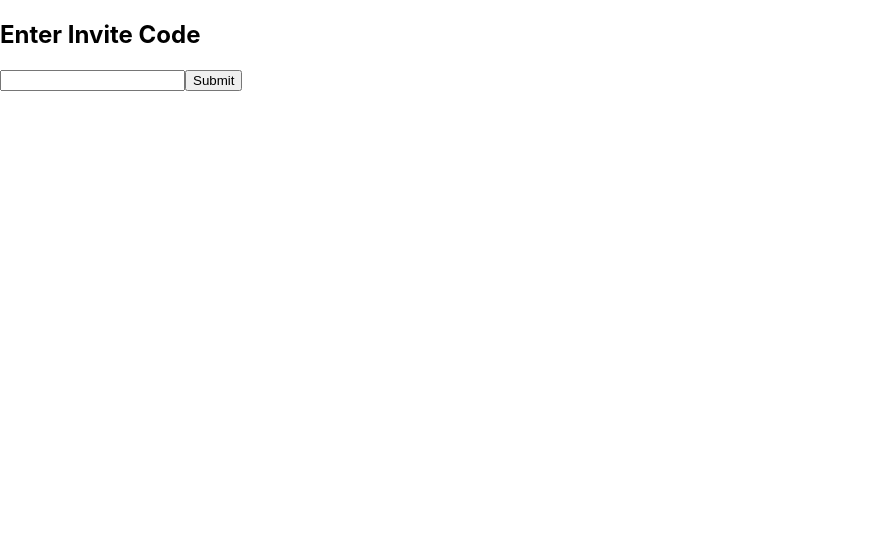
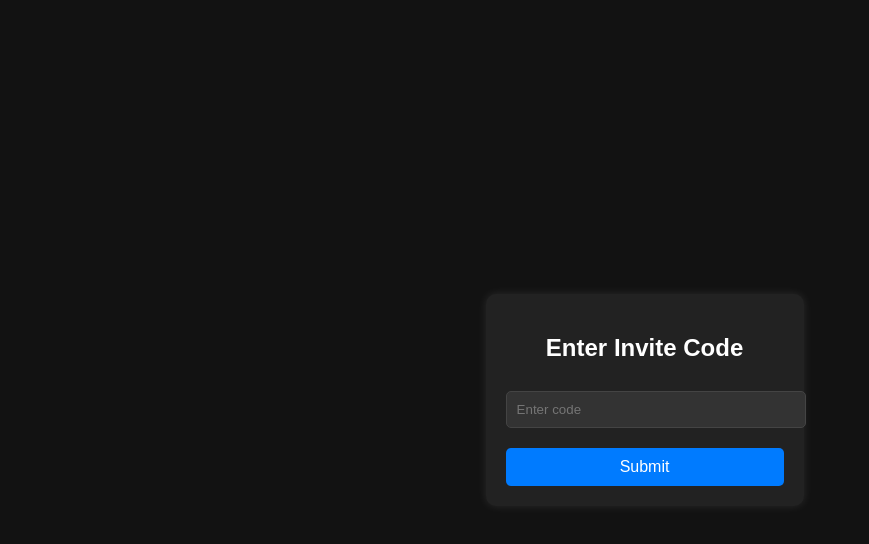
Before and after one commit to Chadgamer2023/Tests, a React (Create React App) app in the folder frontend/: page / in a window 1280 px wide. Shown: the top 544 px of the page, without its empty margins (0-869 px from the left). Built offline with nearby package versions, Linux system fonts and the light colour scheme.

Commit message:
Add files via upload

```diff
--- a/frontend/src/App.js
+++ b/frontend/src/App.js
@@ -1,17 +1,20 @@
 import { useState } from "react";
 import axios from "axios";
+import "./index.css"; // Import our plain CSS
 
 function App() {
   const [code, setCode] = useState("");
   const [validCode, setValidCode] = useState(false);
   const [storage, setStorage] = useState(null);
   const [file, setFile] = useState(null);
+  const [files, setFiles] = useState([]);
 
   const checkCode = async () => {
     try {
       const response = await axios.get(`https://your-backend-url.com/storage/${code}`);
       setStorage(response.data);
       setValidCode(true);
+      fetchFiles();
     } catch {
       alert("Invalid code!");
     }
@@ -22,26 +25,51 @@ function App() {
     const fileSize = file.size;
     if (storage.used + fileSize > storage.storageLimit) return alert("Storage limit exceeded!");
 
+    // Simulate an upload request
     await axios.post("https://your-backend-url.com/upload", { code, fileSize });
     alert("File uploaded!");
     setStorage({ ...storage, used: storage.used + fileSize });
+    fetchFiles();
+  };
+
+  const fetchFiles = async () => {
+    // Simulating fetching files (replace with actual API call)
+    setFiles([
+      { name: "example.png", size: "2MB" },
+      { name: "document.pdf", size: "1MB" },
+    ]);
   };
 
   return (
-    <div className="flex items-center justify-center min-h-screen bg-gray-900 text-white">
+    <div className="container">
       {!validCode ? (
-        <div className="p-6 bg-gray-800 rounded-xl shadow-lg">
-          <h2 className="text-lg mb-4">Enter Invite Code</h2>
-          <input className="p-2 border rounded text-black" onChange={(e) => setCode(e.target.value)} />
-          <button className="mt-4 bg-blue-500 px-4 py-2 rounded" onClick={checkCode}>Submit</button>
-        </div>
+        <>
+          <h2>Enter Invite Code</h2>
+          <input type="text" placeholder="Enter code" onChange={(e) => setCode(e.target.value)} />
+          <button onClick={checkCode}>Submit</button>
+        </>
       ) : (
-        <div className="p-6 bg-gray-800 rounded-xl shadow-lg">
-          <h2 className="text-lg">Welcome! {code}</h2>
+        <>
+          <h2>Welcome!</h2>
           <p>Storage Used: {Math.round(storage.used / 1024 / 1024)} MB / {Math.round(storage.storageLimit / 1024 / 1024)} MB</p>
-          <input type="file" className="mt-4" onChange={(e) => setFile(e.target.files[0])} />
-          <button className="mt-4 bg-green-500 px-4 py-2 rounded" onClick={uploadFile}>Upload</button>
-        </div>
+
+          {/* File Upload Section */}
+          <div className="file-upload">
+            <input type="file" onChange={(e) => setFile(e.target.files[0])} />
+          </div>
+          <button onClick={uploadFile}>Upload File</button>
+
+          {/* File List */}
+          <div className="file-list">
+            <h3>Your Files</h3>
+            {files.map((f, index) => (
+              <div key={index} className="file-item">
+                <span>{f.name}</span>
+                <span>{f.size}</span>
+              </div>
+            ))}
+          </div>
+        </>
       )}
     </div>
   );
--- a/frontend/src/index.css
+++ b/frontend/src/index.css
@@ -1,17 +1,79 @@
-@tailwind base;
-@tailwind components;
-@tailwind utilities;
-
+/* General Styles */
 body {
+  background-color: #121212;
+  color: white;
+  font-family: Arial, sans-serif;
+  display: flex;
+  justify-content: center;
+  align-items: center;
+  height: 100vh;
   margin: 0;
-  font-family: -apple-system, BlinkMacSystemFont, 'Segoe UI', 'Roboto', 'Oxygen',
-    'Ubuntu', 'Cantarell', 'Fira Sans', 'Droid Sans', 'Helvetica Neue',
-    sans-serif;
-  -webkit-font-smoothing: antialiased;
-  -moz-osx-font-smoothing: grayscale;
 }
 
-code {
-  font-family: source-code-pro, Menlo, Monaco, Consolas, 'Courier New',
-    monospace;
+/* Main Container */
+.container {
+  background: #222;
+  padding: 20px;
+  border-radius: 10px;
+  width: 90%;
+  max-width: 400px;
+  text-align: center;
+  box-shadow: 0 0 10px rgba(255, 255, 255, 0.1);
 }
+
+/* Input Fields */
+input {
+  width: 100%;
+  padding: 10px;
+  margin: 10px 0;
+  border: 1px solid #444;
+  background: #333;
+  color: white;
+  border-radius: 5px;
+}
+
+/* Buttons */
+button {
+  background: #007bff;
+  color: white;
+  padding: 10px;
+  border: none;
+  border-radius: 5px;
+  width: 100%;
+  cursor: pointer;
+  margin-top: 10px;
+  font-size: 16px;
+}
+
+button:hover {
+  background: #0056b3;
+}
+
+/* File Upload Styles */
+.file-upload {
+  border: 2px dashed #444;
+  padding: 20px;
+  margin: 10px 0;
+  text-align: center;
+  border-radius: 5px;
+  cursor: pointer;
+}
+
+.file-upload:hover {
+  background: #333;
+}
+
+/* File List */
+.file-list {
+  margin-top: 10px;
+}
+
+.file-item {
+  background: #333;
+  padding: 10px;
+  margin: 5px 0;
+  border-radius: 5px;
+  display: flex;
+  justify-content: space-between;
+  align-items: center;
+}
```
